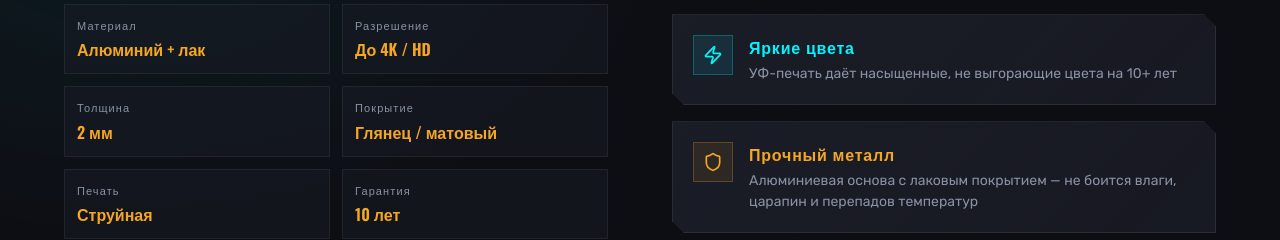
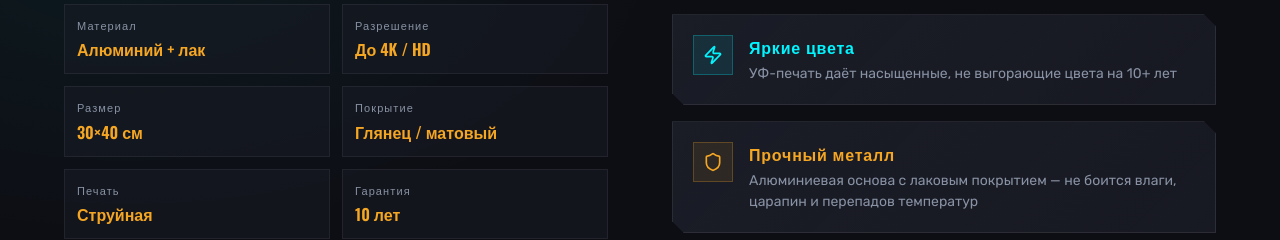
Before and after one commit to pr-poehali-dev/metal-anime-site, a React (Vite) app: page / in a window 1280 px wide. Shown: the part 1460-1700 px from the top of the page. Built offline with nearby package versions, Linux system fonts and the light colour scheme.

Commit message:
feat: image size 30*40

```diff
--- a/src/pages/Index.tsx
+++ b/src/pages/Index.tsx
@@ -27,7 +27,7 @@ const GALLERY_ITEMS = [
 const SPECS = [
   { label: "Материал", value: "Алюминий + лак" },
   { label: "Разрешение", value: "До 4K / HD" },
-  { label: "Толщина", value: "2 мм" },
+  { label: "Размер", value: "30×40 см" },
   { label: "Покрытие", value: "Глянец / матовый" },
   { label: "Печать", value: "Струйная" },
   { label: "Гарантия", value: "10 лет" },
```
